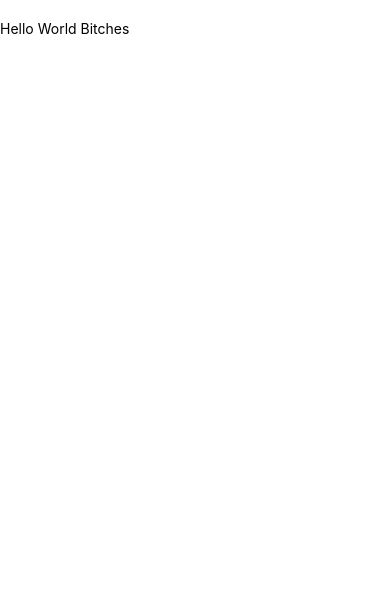
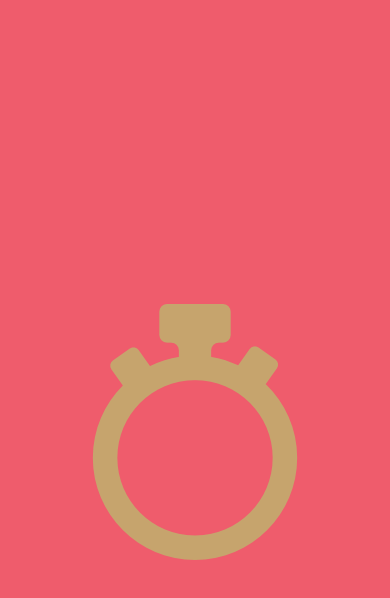
Before and after one commit to SchirmannDev/cronometro, a React Native app: screen / in a window 390 px wide. Shown: the top 598 px of the page. Built offline with nearby package versions, Linux system fonts and the light colour scheme.

Commit message:
inserindo imagem

```diff
--- a/App.js
+++ b/App.js
@@ -1,16 +1,22 @@
-import React from "react";
-import { StyleSheet, Text, View } from "react-native";
+import React, { Component } from "react";
+import { StyleSheet, View, Image } from "react-native";
 
-export default function App() {
-  return (
-    <View style={styles.body}>
-      <Text>Hello World Bitches</Text>
-    </View>
-  );
+export default class cronometro extends Component {
+  render() {
+    return (
+      <View style={styles.body}>
+        <Image source={require("./images/relogio.png")} />
+      </View>
+    );
+  }
 }
 
 const styles = StyleSheet.create({
   body: {
     paddingTop: 20,
+    flex: 1,
+    justifyContent: "center",
+    alignItems: "center",
+    backgroundColor: "#ef5c6c",
   },
 });
```
